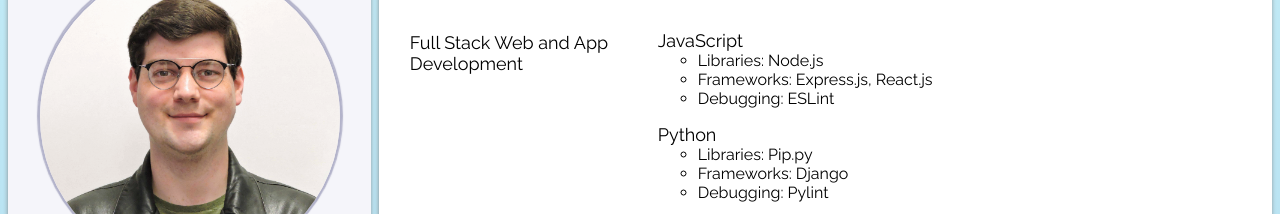
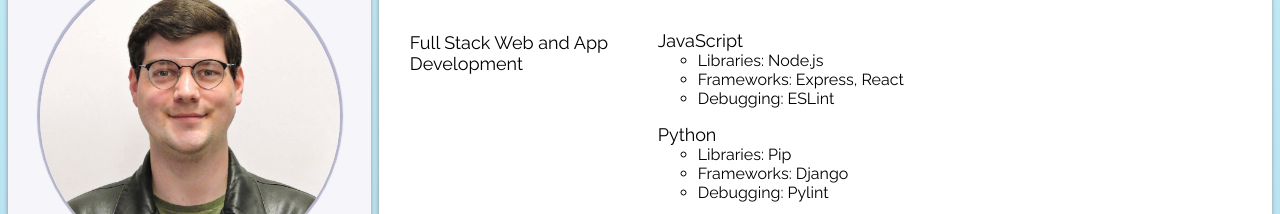
Before and after one commit to bthol/Portfolio-Frontend, a React (Create React App) app: page / in a window 1280 px wide. Shown: the part 177-391 px from the top of the page. Built offline with nearby package versions, Linux system fonts and the light colour scheme; the HTML template or start-up script is replaced by a standard one.

Commit message:
link to top layout + content edit

```diff
--- a/src/App.css
+++ b/src/App.css
@@ -70,7 +70,9 @@ a {
 }
 
 .top-link-style {
+  background: var(--color-white);
   padding: 1vmin 0;
+  margin-bottom: 8px;
   width: 100%;
 }
 .top-link-style:hover {
@@ -261,6 +263,10 @@ a {
   .profile-photo {
     margin-left: 0vw;
   }
+  .top-link-style {
+    width: 98.68%;
+    margin: 0px .66% 8px .66%;
+  }
 }
 
 @media(min-width: 1251px) {
--- a/src/App.js
+++ b/src/App.js
@@ -31,6 +31,7 @@ function App() {
               <Section3></Section3>
           </main>
       </span>
+      <a href="#top" className="flex-center top-link-style">back to top</a>
       <Footer />
     </div>
   );
--- a/src/Content/Section1.jsx
+++ b/src/Content/Section1.jsx
@@ -10,13 +10,13 @@ const Section1 = () => {
                     <li className="text-large">JavaScript</li>
                     <ul>
                         <li>Libraries: Node.js</li>
-                        <li>Frameworks: Express.js, React.js</li>
+                        <li>Frameworks: Express, React</li>
                         <li>Debugging: ESLint</li>
                     </ul>
                     <p></p>
                     <li className="text-large">Python</li>
                     <ul>
-                        <li>Libraries: Pip.py</li>
+                        <li>Libraries: Pip</li>
                         <li>Frameworks: Django</li>
                         <li>Debugging: Pylint</li>
                     </ul>
--- a/src/Content/Section3.jsx
+++ b/src/Content/Section3.jsx
@@ -25,7 +25,6 @@ const Section3 = () => {
                 </ul>
             </div>
             <br />
-            <a href="#top" className="flex-center top-link-style">back to top</a>
         </section>
     )
 };
--- a/src/Footer/Footer.jsx
+++ b/src/Footer/Footer.jsx
@@ -9,8 +9,8 @@ const Footer = () => {
                 <ul id="footer-coding-links">
                     <li><p><b>Coding</b></p></li>
                     <li><a href="https://github.com/bthol" target="_blank" rel="noreferrer" className="link-highlight">GitHub</a></li>
+                    <li><a href="https://replit.com/@BlakeThollaug" target="_blank" rel="noreferrer" className="link-highlight">Replit</a></li>
                     <li><a href="https://codepen.io/Bthol/pens/public" target="_blank" rel="noreferrer" className="link-highlight">CodePen</a></li>
-                    <li><a href="https://replit.com/@BlakeThollaug" target="_blank" rel="noreferrer" className="link-highlight">Replit</a></li>
                 </ul>
                 <ul id="footer-music-links">
                     <li><p><b>Music</b></p></li>
```
